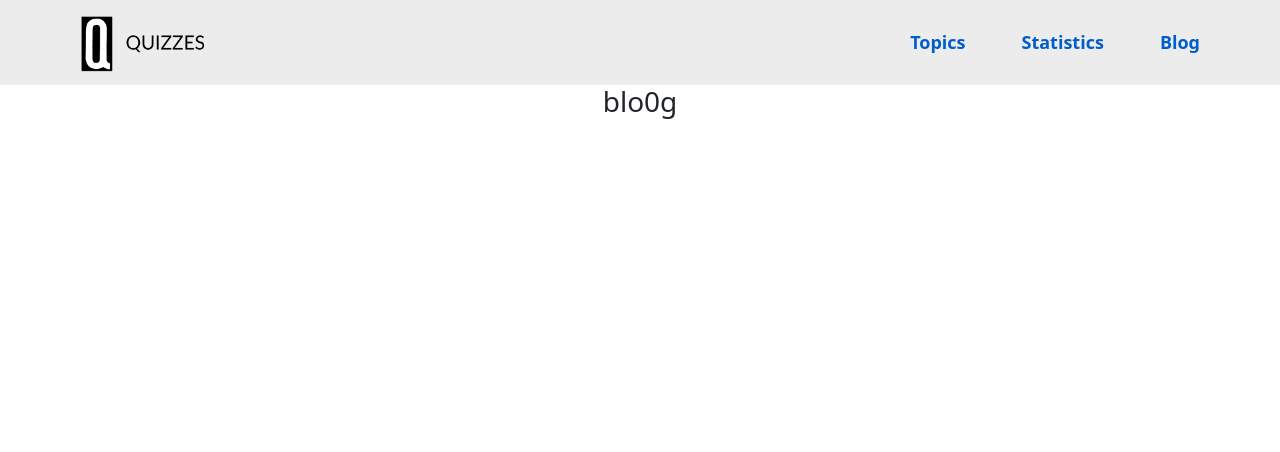
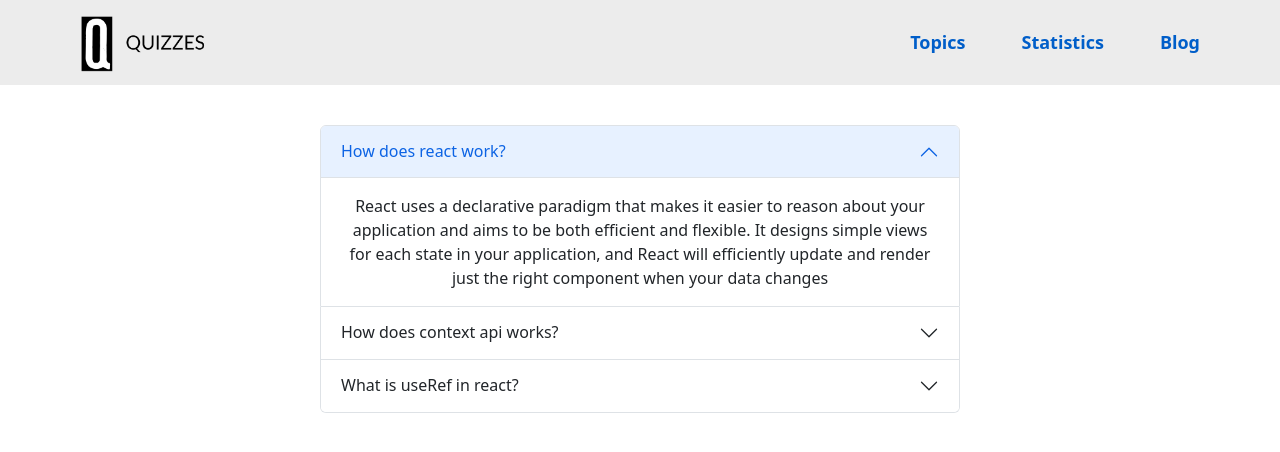
Before and after one commit to mushfik16381/quizzes, a React (Create React App) app: page /blog in a window 1280 px wide. Shown: the top 452 px of the page. Built offline with nearby package versions, Linux system fonts and the light colour scheme.

Commit message:
blog part

```diff
--- /dev/null
+++ b/src/components/Blog/Blog.css
@@ -0,0 +1,4 @@
+.blog-container{
+    width: 50%;
+    margin: 40px auto;
+}
--- a/src/components/Blog/Blog.js
+++ b/src/components/Blog/Blog.js
@@ -1,9 +1,30 @@
 import React from 'react';
+import './Blog.css'
+import Accordion from 'react-bootstrap/Accordion';
 
 const Blog = () => {
     return (
-        <div>
-            <h3>blo0g</h3>
+        <div className='blog-container'>
+            <Accordion defaultActiveKey="0">
+                <Accordion.Item eventKey="0">
+                    <Accordion.Header>How does react work?</Accordion.Header>
+                    <Accordion.Body>
+                    React uses a declarative paradigm that makes it easier to reason about your application and aims to be both efficient and flexible. It designs simple views for each state in your application, and React will efficiently update and render just the right component when your data changes
+                    </Accordion.Body>
+                </Accordion.Item>
+                <Accordion.Item eventKey="1">
+                    <Accordion.Header>How does context api works?</Accordion.Header>
+                    <Accordion.Body>
+                    The React Context API is a way for a React app to effectively produce global variables that can be passed around. This is the alternative to "prop drilling" or moving props from grandparent to child to parent, and so on. Context is also touted as an easier, lighter approach to state management using Redux.
+                    </Accordion.Body>
+                </Accordion.Item>
+                <Accordion.Item eventKey="2">
+                    <Accordion.Header>What is useRef in react?</Accordion.Header>
+                    <Accordion.Body>
+                    Essentially, useRef is like a “box” that can hold a mutable value in its .current property. You might be familiar with refs primarily as a way to access the DOM. If you pass a ref object to React with  , React will set its .current property to the corresponding DOM node whenever that node changes.
+                    </Accordion.Body>
+                </Accordion.Item>
+            </Accordion>
         </div>
     );
 };
--- a/src/components/Statistics/Statistics.js
+++ b/src/components/Statistics/Statistics.js
@@ -1,6 +1,5 @@
-import React, { useContext } from 'react';
 import './Statistics.css'
-import { LineChart, Line, XAxis, YAxis, CartesianGrid, Tooltip, Legend, ResponsiveContainer } from 'recharts';
+import { LineChart, Line, XAxis, YAxis,  Tooltip,  ResponsiveContainer } from 'recharts';
 import { useLoaderData } from 'react-router-dom';
 
 const Statistics = () => {
```
